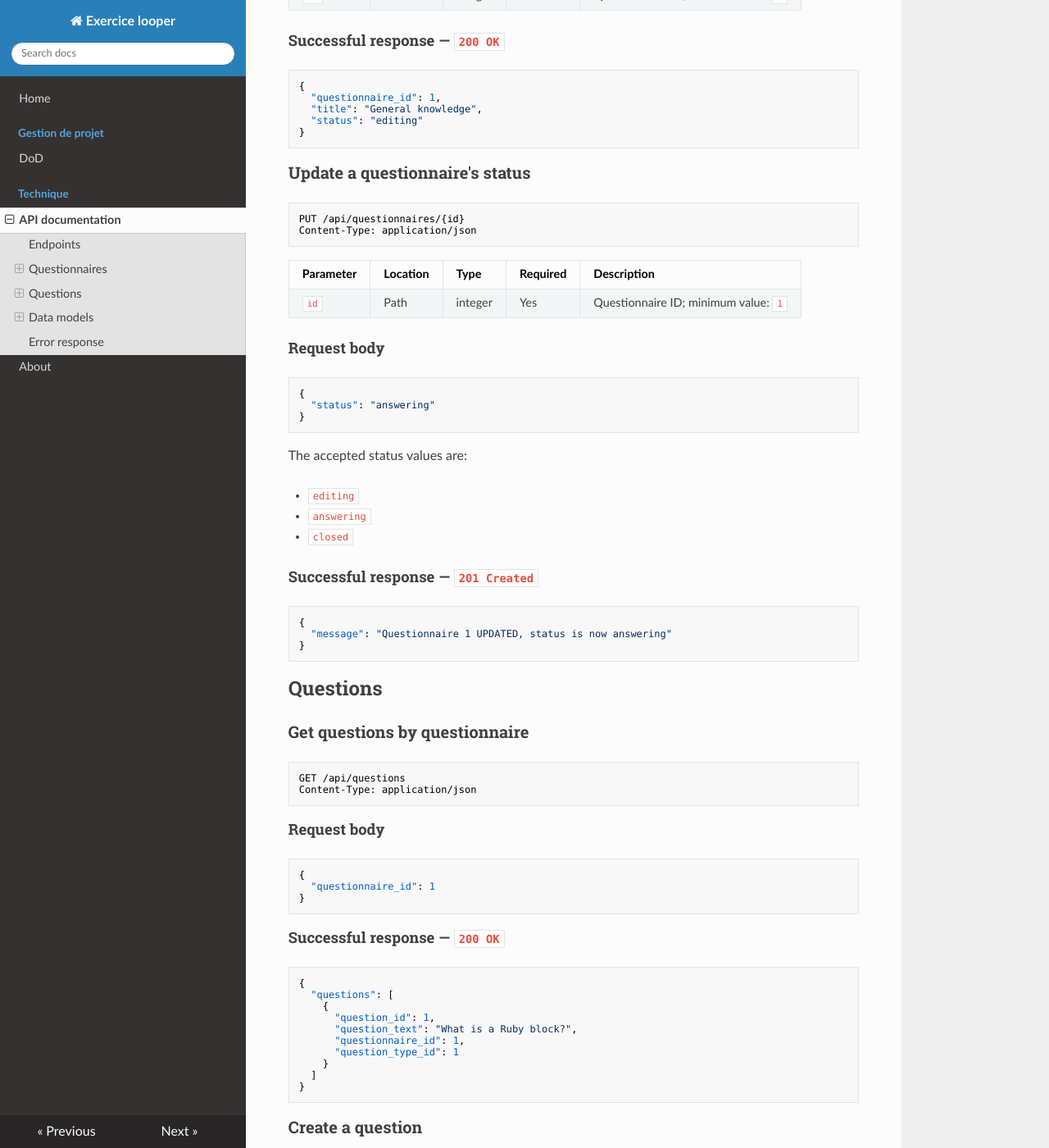
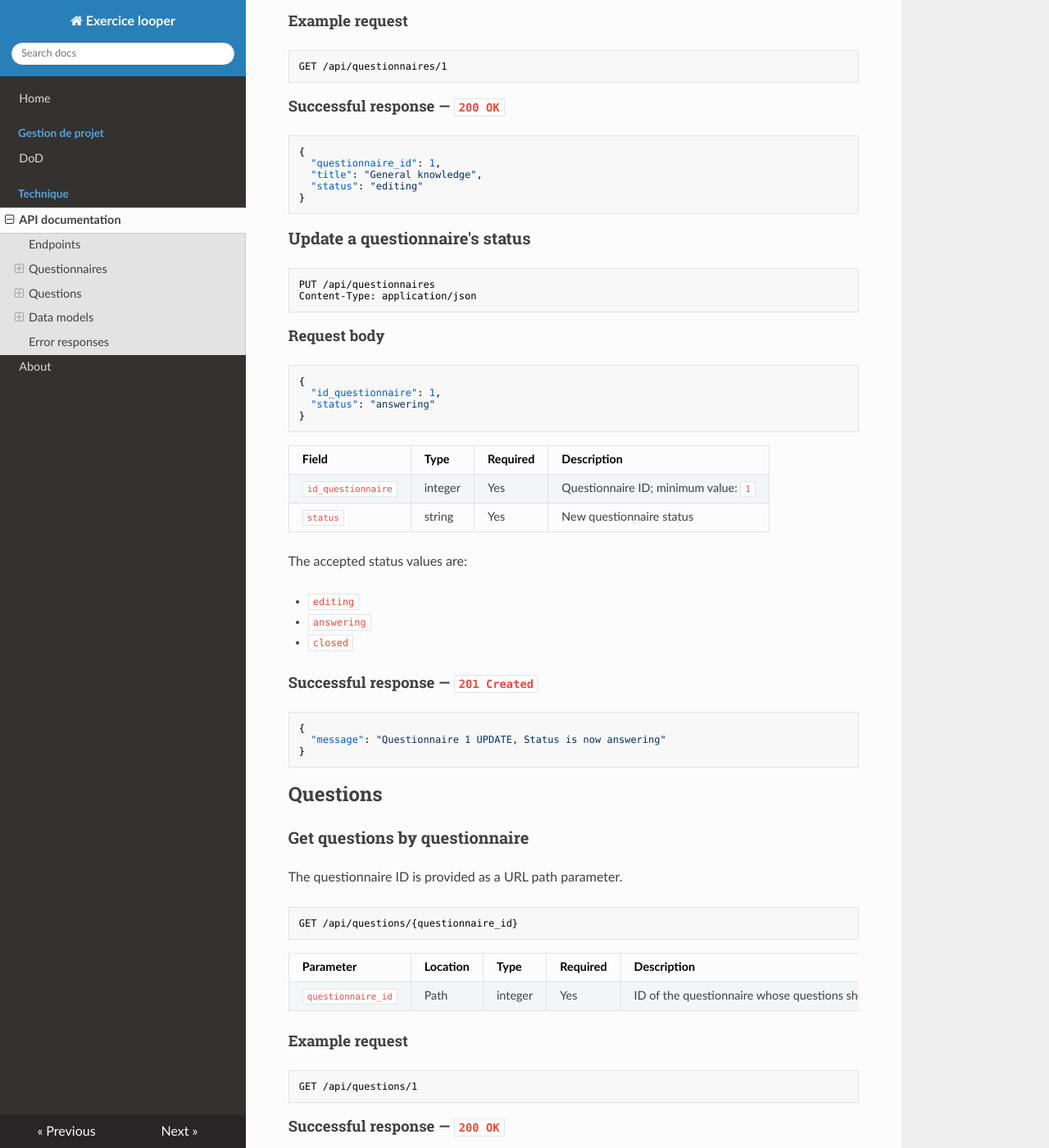
Before and after one commit to Mashiro3131/exercise-looper, an MkDocs documentation site: the page built from Documentation/exercice_looper_documentation/docs/technique/api.md, in a window 1280 px wide and 1400 px high, scrolled down 1873 px. Shown: the whole window at 82% size. Built offline with MkDocs 1.6.1, drawn with Linux system fonts in a browser that asks for light colours; nearby versions of some CDN libraries; some of the changed text lies outside the part shown.

````diff
--- a/Documentation/exercice_looper_documentation/docs/technique/api.md
+++ b/Documentation/exercice_looper_documentation/docs/technique/api.md
@@ -3,19 +3,19 @@
 API for managing questionnaires and their questions.
 
 **OpenAPI:** `3.0.3`
-**Local server:** [http://localhost:9292](http://localhost:9292)
+**Local server:** http://localhost:9292
 
 ## Endpoints
 
-| Method | Endpoint | Description |
-| --- | --- | --- |
-| `GET` | `/api/questionnaires` | Get all questionnaires |
-| `POST` | `/api/questionnaires` | Create a questionnaire |
-| `GET` | `/api/questionnaires/{id}` | Get a questionnaire by ID |
-| `PUT` | `/api/questionnaires/{id}` | Update a questionnaire's status |
-| `GET` | `/api/questions` | Get the questions belonging to a questionnaire |
-| `POST` | `/api/questions` | Create a question |
-| `PUT` | `/api/questions` | Update a question |
+| Method | Endpoint                                 | Description                                |
+| ------ | ---------------------------------------- | ------------------------------------------ |
+| `GET`  | `/api/questionnaires`                    | Get all questionnaires                     |
+| `POST` | `/api/questionnaires`                    | Create a questionnaire                     |
+| `GET`  | `/api/questionnaires/{questionnaire_id}` | Get a questionnaire by ID                  |
+| `PUT`  | `/api/questionnaires`                    | Update a questionnaire's status            |
+| `GET`  | `/api/questions/{questionnaire_id}`      | Get questions belonging to a questionnaire |
+| `POST` | `/api/questions`                         | Create a question                          |
+| `PUT`  | `/api/questions`                         | Update a question                          |
 
 ## Questionnaires
 
@@ -69,9 +69,9 @@ Content-Type: application/json
 }
 ```
 
-| Field | Type | Required | Description |
-| --- | --- | --- | --- |
-| `title` | string | Yes | Questionnaire title; cannot be empty |
+| Field   | Type   | Required | Description                          |
+| ------- | ------ | -------- | ------------------------------------ |
+| `title` | string | Yes      | Questionnaire title; cannot be empty |
 
 #### Successful response — `201 Created`
 
@@ -84,12 +84,18 @@ Content-Type: application/json
 ### Get a questionnaire by ID
 
 ```http
-GET /api/questionnaires/{id}
+GET /api/questionnaires/{questionnaire_id}
 ```
 
-| Parameter | Location | Type | Required | Description |
-| --- | --- | --- | --- | --- |
-| `id` | Path | integer | Yes | Questionnaire ID; minimum value: `1` |
+| Parameter          | Location | Type    | Required | Description                          |
+| ------------------ | -------- | ------- | -------- | ------------------------------------ |
+| `questionnaire_id` | Path     | integer | Yes      | Questionnaire ID; minimum value: `1` |
+
+#### Example request
+
+```http
+GET /api/questionnaires/1
+```
 
 #### Successful response — `200 OK`
 
@@ -104,33 +110,35 @@ GET /api/questionnaires/{id}
 ### Update a questionnaire's status
 
 ```http
-PUT /api/questionnaires/{id}
+PUT /api/questionnaires
 Content-Type: application/json
 ```
-
-| Parameter | Location | Type | Required | Description |
-| --- | --- | --- | --- | --- |
-| `id` | Path | integer | Yes | Questionnaire ID; minimum value: `1` |
 
 #### Request body
 
 ```json
 {
+  "id_questionnaire": 1,
   "status": "answering"
 }
 ```
 
+| Field              | Type    | Required | Description                          |
+| ------------------ | ------- | -------- | ------------------------------------ |
+| `id_questionnaire` | integer | Yes      | Questionnaire ID; minimum value: `1` |
+| `status`           | string  | Yes      | New questionnaire status             |
+
 The accepted status values are:
 
-- `editing`
-- `answering`
-- `closed`
+* `editing`
+* `answering`
+* `closed`
 
 #### Successful response — `201 Created`
 
 ```json
 {
-  "message": "Questionnaire 1 UPDATED, status is now answering"
+  "message": "Questionnaire 1 UPDATE, Status is now answering"
 }
 ```
 
@@ -138,17 +146,20 @@ The accepted status values are:
 
 ### Get questions by questionnaire
 
+The questionnaire ID is provided as a URL path parameter.
+
 ```http
-GET /api/questions
-Content-Type: application/json
+GET /api/questions/{questionnaire_id}
 ```
 
-#### Request body
+| Parameter          | Location | Type    | Required | Description                                                |
+| ------------------ | -------- | ------- | -------- | ---------------------------------------------------------- |
+| `questionnaire_id` | Path     | integer | Yes      | ID of the questionnaire whose questions should be returned |
 
-```json
-{
-  "questionnaire_id": 1
-}
+#### Example request
+
+```http
+GET /api/questions/1
 ```
 
 #### Successful response — `200 OK`
@@ -183,17 +194,17 @@ Content-Type: application/json
 }
 ```
 
-| Field | Type | Required | Description |
-| --- | --- | --- | --- |
-| `questionnaire_id` | integer | Yes | Parent questionnaire ID; minimum value: `1` |
-| `question_text` | string | Yes | Question text; cannot be empty |
-| `question_type_id` | integer | Yes | Question type ID; minimum value: `1` |
+| Field              | Type    | Required | Description                                 |
+| ------------------ | ------- | -------- | ------------------------------------------- |
+| `questionnaire_id` | integer | Yes      | Parent questionnaire ID; minimum value: `1` |
+| `question_text`    | string  | Yes      | Question text; cannot be empty              |
+| `question_type_id` | integer | Yes      | Question type ID; minimum value: `1`        |
 
 #### Successful response — `201 Created`
 
 ```json
 {
-  "message": "Question What is a Ruby block? created"
+  "message": "question What is a Ruby block? created"
 }
 ```
 
@@ -215,18 +226,18 @@ Content-Type: application/json
 }
 ```
 
-| Field | Type | Required | Description |
-| --- | --- | --- | --- |
-| `question_id` | integer | Yes | Question ID; minimum value: `1` |
-| `questionnaire_id` | integer | Yes | Parent questionnaire ID; minimum value: `1` |
-| `question_text` | string | Yes | Updated question text; cannot be empty |
-| `question_type_id` | integer | Yes | Question type ID; minimum value: `1` |
+| Field              | Type    | Required | Description                                 |
+| ------------------ | ------- | -------- | ------------------------------------------- |
+| `question_id`      | integer | Yes      | Question ID; minimum value: `1`             |
+| `questionnaire_id` | integer | Yes      | Parent questionnaire ID; minimum value: `1` |
+| `question_text`    | string  | Yes      | Updated question text; cannot be empty      |
+| `question_type_id` | integer | Yes      | Question type ID; minimum value: `1`        |
 
 #### Successful response — `200 OK`
 
 ```json
 {
-  "message": "Question Explain what a Ruby block is. UPDATED"
+  "message": "question Explain what a Ruby block is. UPDATED"
 }
 ```
 
@@ -234,22 +245,22 @@ Content-Type: application/json
 
 ### Questionnaire
 
-| Field | Type | Description |
-| --- | --- | --- |
-| `questionnaire_id` | integer | Unique questionnaire ID |
-| `title` | string | Questionnaire title |
-| `status` | string | `editing`, `answering`, or `closed` |
+| Field              | Type    | Description                         |
+| ------------------ | ------- | ----------------------------------- |
+| `questionnaire_id` | integer | Unique questionnaire ID             |
+| `title`            | string  | Questionnaire title                 |
+| `status`           | string  | `editing`, `answering`, or `closed` |
 
 ### Question
 
-| Field | Type | Description |
-| --- | --- | --- |
-| `question_id` | integer | Unique question ID |
-| `question_text` | string | Question text |
+| Field              | Type    | Description             |
+| ------------------ | ------- | ----------------------- |
+| `question_id`      | integer | Unique question ID      |
+| `question_text`    | string  | Question text           |
 | `questionnaire_id` | integer | Parent questionnaire ID |
-| `question_type_id` | integer | Question type ID |
+| `question_type_id` | integer | Question type ID        |
 
-## Error response
+## Error responses
 
 An unknown route returns `404 Not Found`:
 
@@ -258,3 +269,11 @@ An unknown route returns `404 Not Found`:
   "message": "Route not found"
 }
 ```
+
+When a questionnaire cannot be found, the API returns:
+
+```json
+{
+  "error": "Questionnaire not found"
+}
+```
````
Also changed, not shown: Documentation/exercice_looper_documentation/docs/gestion-de-projet/dod.md (+8 -0 lines), README.md.
